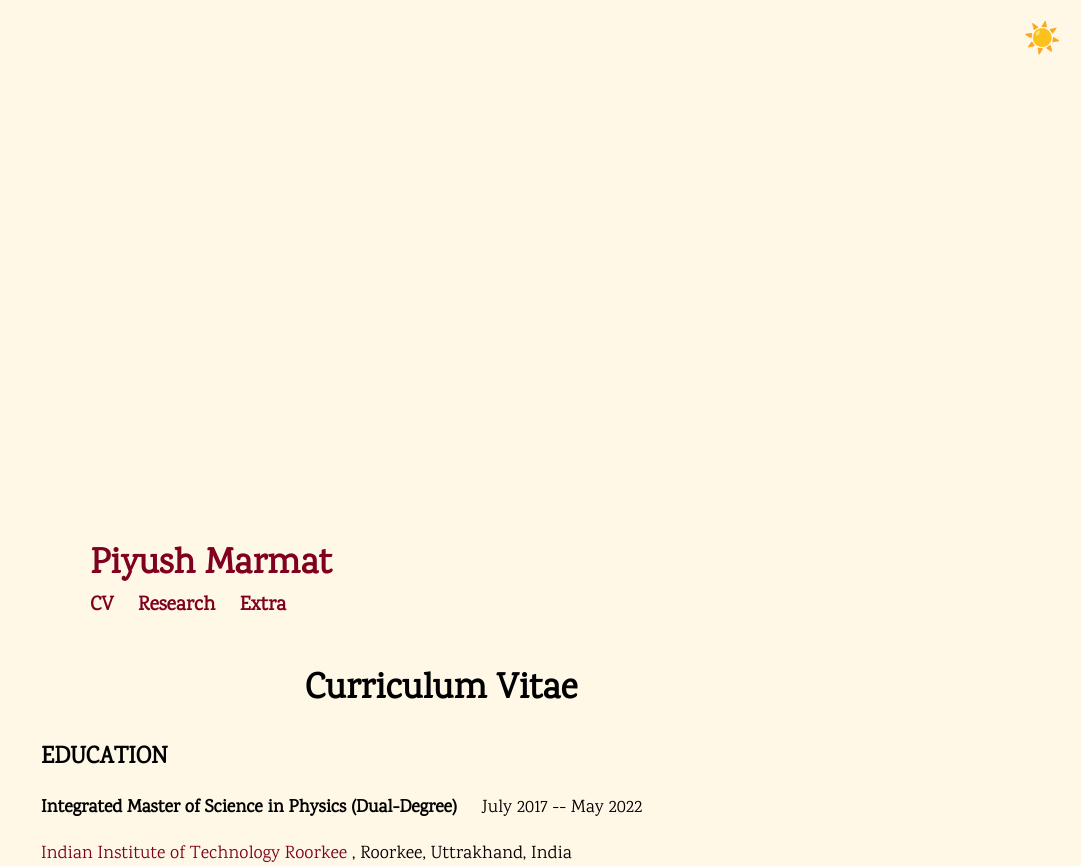
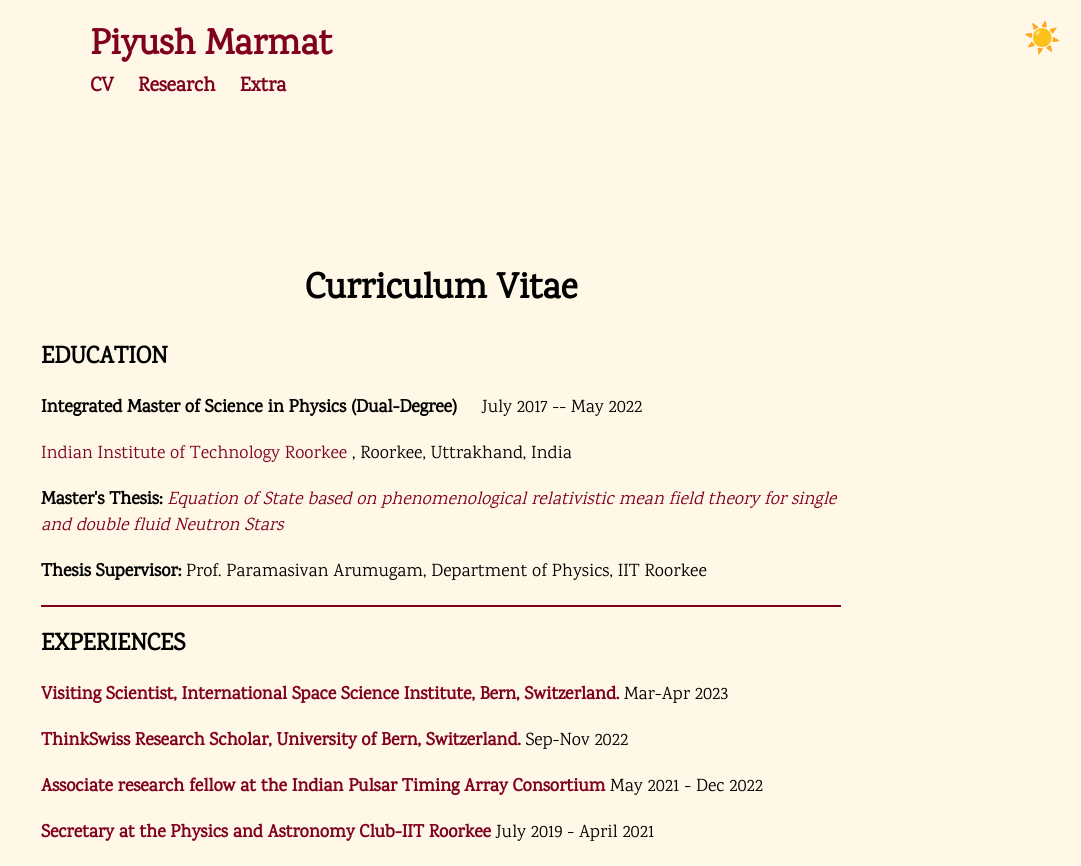
Before and after one commit to UV-1999/uv-1999.github.io, a PHP site: page /cv.html in a window 1280 px wide. Shown: the top 866 px of the page, without its empty margins (199-1280 px from the left). Run offline with PHP 8.4, Linux system fonts and the light colour scheme; some libraries are stand-ins or nearby versions; some web fonts are replaced.

Commit message:
Update main.css

```diff
--- a/main.css
+++ b/main.css
@@ -12,12 +12,12 @@ body.dark-mode {
 header {
             background-color: #fff8e7;
             color: #800020;
-            height: 600px; /* Make it full screen */
+            height: 200px; /* Make it full screen */
             max-width: 800px;
             padding:20px 20px 0px 20px;
             display: flex;
             flex-direction: column;
-            justify-content: flex-end;
+            justify-content: flex-start;
             align-items: center;
             text-align: left;
             transition: background-color 0.3s, color 0.3s;
```
